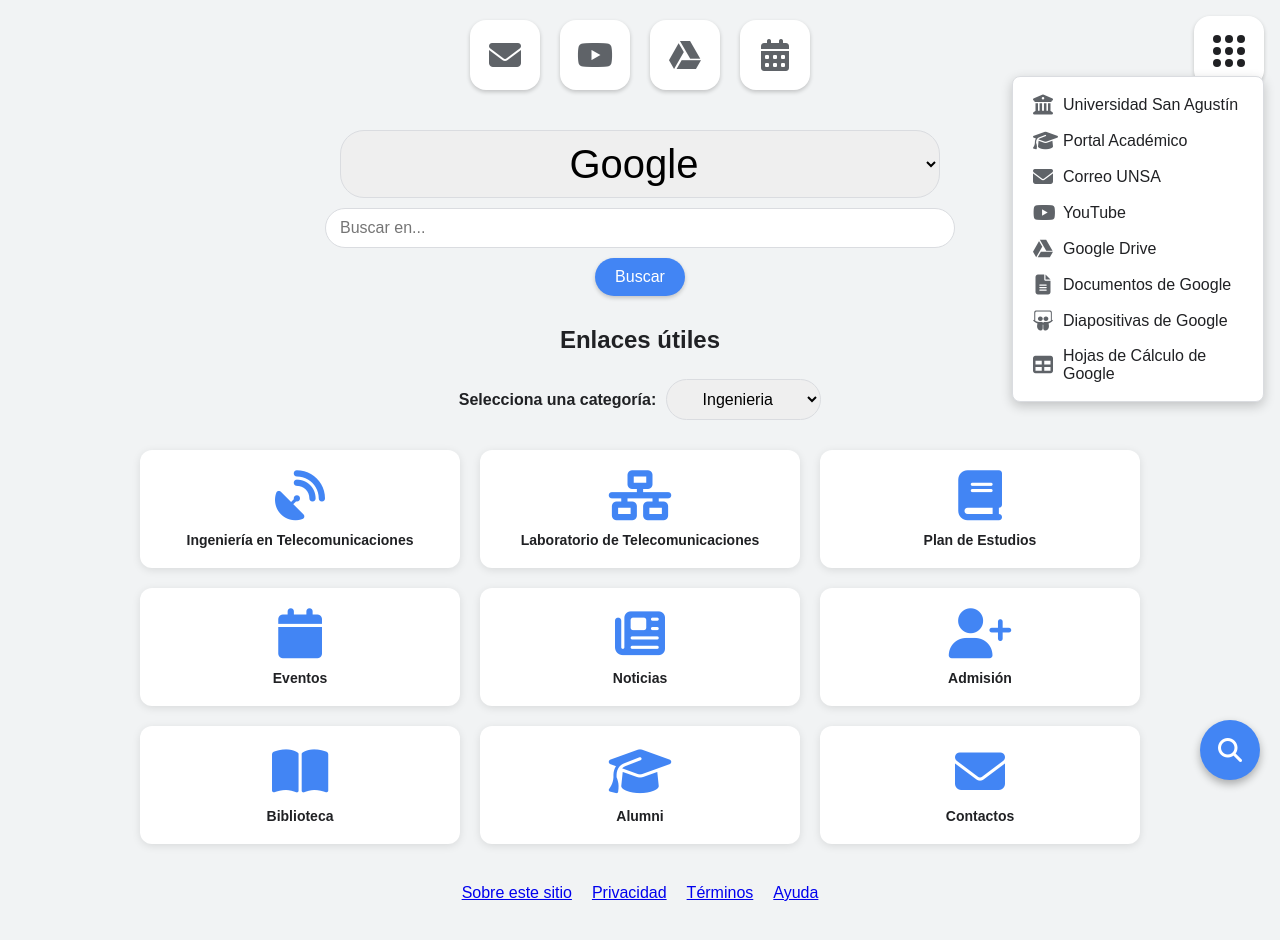
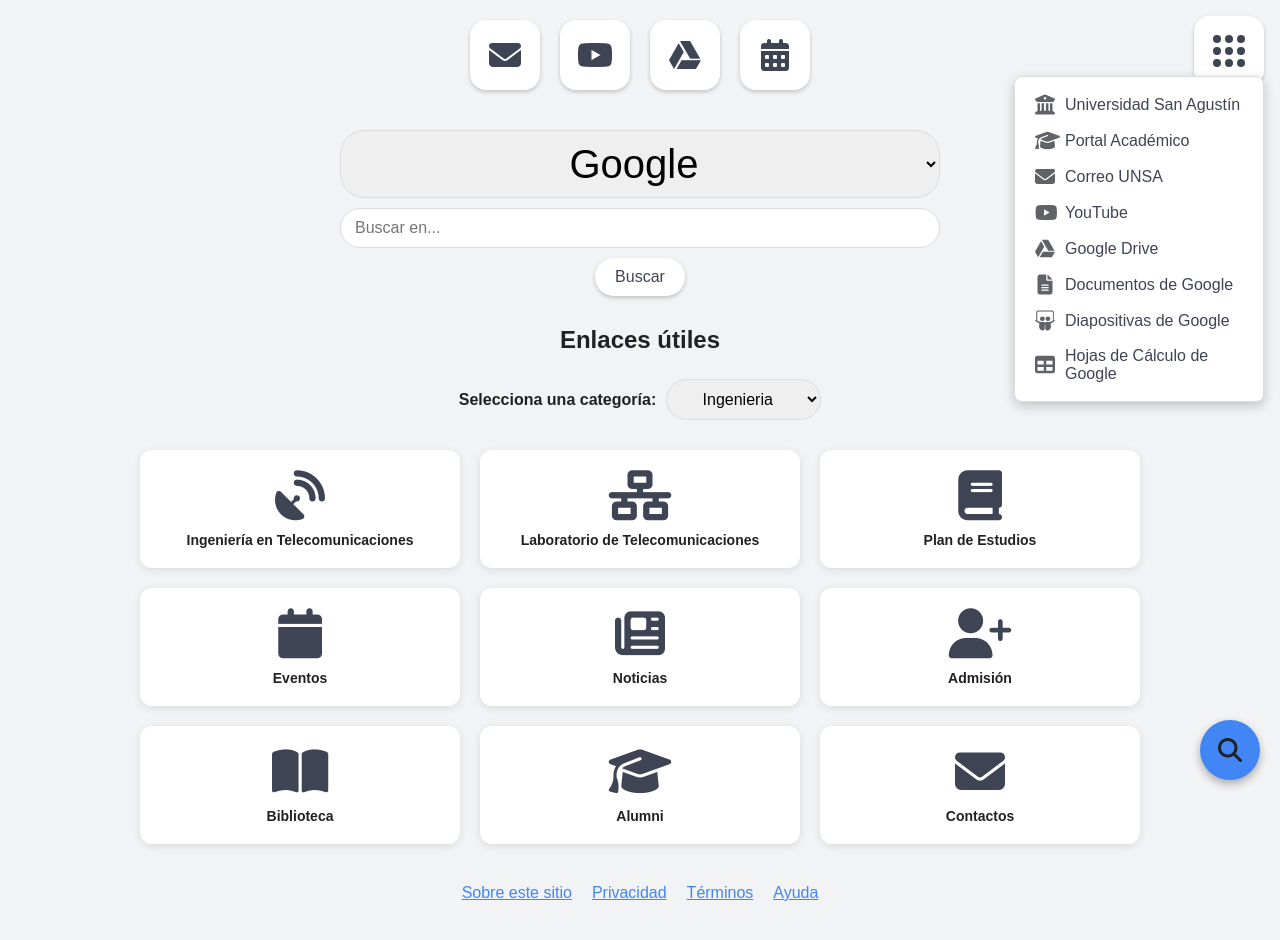
Before and after one commit to tcasaniv/epit-search, a plain HTML site: page index.html in a window 1280 px wide. Both pictures are taken after a click on the element 1229 px from the left and 51 px from the top of the page. Drawn offline with Linux system fonts and the light colour scheme.

Commit message:
Agregar soporte para modo claro y oscuro en los estilos CSS

```diff
--- a/styles.css
+++ b/styles.css
@@ -1,8 +1,66 @@
+* {
+  box-sizing: border-box;
+  margin: 0;
+  padding: 0;
+}
+
+/* Modo claro */
+@media (prefers-color-scheme: light) {
+  :root {
+    --body-bg: #f1f3f4;
+    --body-color: #202124;
+
+    --primary-color: #4285f4;
+    --primary-text-color: #202124;
+
+    --primary-color-hover: #357ae8;
+    --primary-text-color-hover: #3f4454;
+
+    --secondary-color: #f1f3f4;
+    --secondary-text-color: #5f6368;
+
+    --tertiary-color: #fff;
+    --tertiary-text-color: #3f4454;
+
+    --link-color: #4285f4;
+    --border-color: #dadce0;
+  }
+}
+
+/* Modo oscuro */
+@media (prefers-color-scheme: dark) {
+  :root {
+    --body-bg: #101218;
+    --body-color: #ffffff;
+
+    --primary-color: #5f6368;
+    --primary-text-color: #e8eaed;
+
+    --primary-color-hover: #e8eaed;
+    --primary-text-color-hover: #3f4454;
+
+    --secondary-color: #e8eaed;
+    --secondary-text-color: #202124;
+
+    --secondary-color-hover: #e8eaed;
+    --secondary-text-color-hover: #3f4454;
+
+    --tertiary-color: #3f4454;
+    --tertiary-text-color: #e8eaed;
+
+    --tertiary-color-hover: #e8eaed;
+    --tertiary-text-color-hover: #5f6368;
+
+    --link-color: #6ea5ff;
+    --border-color: #303134;
+  }
+}
+
 body {
   font-family: Arial, sans-serif;
   margin: 20px;
-  background-color: #f1f3f4;
-  color: #202124;
+  background-color: var(--body-bg);
+  color: var(--body-color);
   position: relative;
 }
 
@@ -28,10 +86,14 @@ body {
   justify-content: center;
 }
 
+.dots:hover > .dot {
+  background-color: var(--tertiary-color);
+}
+
 .dot {
   width: 8px;
   height: 8px;
-  background-color: #202124;
+  background-color: var(--tertiary-text-color);
   border-radius: 50%;
 }
 
@@ -43,8 +105,8 @@ body {
   width: 250px;
   max-height: 400px;
   overflow-y: auto;
-  background-color: #fff;
-  border: 1px solid #dadce0;
+  background-color: var(--tertiary-color);
+  border: 1px solid var(--border-color);
   border-radius: 8px;
   box-shadow: 0 4px 12px rgba(0, 0, 0, 0.2);
   display: none;
@@ -67,15 +129,16 @@ body {
 }
 
 .menu-dropdown li:hover {
-  background-color: #f1f3f4;
+  background-color: var(--secondary-color);
+  color: var(--secondary-text-color);
 }
 
 .menu-dropdown li i {
   margin-right: 10px;
   font-size: 20px;
-  color: #5f6368;
+  color: var(--secondary-text-color);
   width: 20px;
-	text-align: center;
+  text-align: center;
 }
 
 /* Buscador y dropdown de motor de búsqueda */
@@ -91,14 +154,15 @@ body {
 
 #searchEngine {
   font-size: 2.5rem;
-	text-align: center;
+  text-align: center;
 }
 select > option {
   font-size: 1rem;
-	text-align: center;
+  text-align: center;
 }
 
-#searchInput, #searchEngine {
+#searchInput,
+#searchEngine {
   width: 80%;
   max-width: 600px;
 }
@@ -107,7 +171,7 @@ select,
 input[type="text"] {
   padding: 10px 14px;
   font-size: 16px;
-  border: 1px solid #dadce0;
+  border: 1px solid var(--border-color);
   border-radius: 24px;
   outline: none;
   transition: box-shadow 0.2s, border-color 0.2s;
@@ -115,7 +179,7 @@ input[type="text"] {
 
 select:focus,
 input[type="text"]:focus {
-  border-color: #4285f4;
+  border-color: var(--primary-color);
   box-shadow: 0 0 4px rgba(66, 133, 244, 0.4);
 }
 
@@ -124,15 +188,16 @@ button {
   font-size: 16px;
   border: none;
   border-radius: 24px;
-  background-color: #4285f4;
-  color: #fff;
+  background-color: var(--tertiary-color);
+  color: var(--tertiary-text-color);
   cursor: pointer;
   box-shadow: 0 2px 4px rgba(0, 0, 0, 0.2);
   transition: background-color 0.3s, box-shadow 0.2s;
 }
 
 button:hover {
-  background-color: #357ae8;
+  background-color: var(--primary-color-hover);
+  color: var(--primary-text-color-hover);
   box-shadow: 0 4px 8px rgba(0, 0, 0, 0.3);
 }
 
@@ -164,11 +229,11 @@ label {
   flex-direction: column;
   align-items: center;
   padding: 20px;
-  background-color: #fff;
+  background-color: var(--tertiary-color);
   border-radius: 12px;
   box-shadow: 0 2px 8px rgba(0, 0, 0, 0.1);
   text-decoration: none;
-  color: #202124;
+  color: var(--primary-text-color);
   transition: transform 0.2s, box-shadow 0.2s;
 }
 
@@ -180,12 +245,12 @@ label {
 .menu-item i {
   font-size: 50px;
   margin-bottom: 12px;
-  color: #4285f4;
+  color: var(--tertiary-text-color);
   transition: color 0.2s;
 }
 
 .menu-item:hover i {
-  color: #0b66c2;
+  color: var(--tertiary-text-color-hover);
 }
 
 .menu-item span {
@@ -200,7 +265,7 @@ h2 {
   margin-bottom: 25px;
   font-size: 24px;
   font-weight: 600;
-  color: #202124;
+  color: var(--primary-text-color);
 }
 
 /* App menu estilo similar a Google */
@@ -219,21 +284,26 @@ h2 {
   align-items: center;
   justify-content: center;
   border-radius: 16px;
-  background-color: #fff;
+  background-color: var(--tertiary-color);
+  color: var(--tertiary-text-color);
   box-shadow: 0 2px 4px rgba(0, 0, 0, 0.2);
   cursor: pointer;
   transition: background-color 0.2s, transform 0.2s, box-shadow 0.2s;
 }
 
 .app-icon:hover {
-  background-color: #f1f3f4;
+  background-color: var(--tertiary-color-hover);
   transform: scale(1.05);
   box-shadow: 0 4px 8px rgba(0, 0, 0, 0.3);
+  color: var(--tertiary-text-color-hover);
 }
 
 .app-icon i {
   font-size: 32px;
-  color: #5f6368;
+}
+
+.app-icon i:hover {
+  color: var(--tertiary-text-color-hover);
 }
 
 /* Estilos para la búsqueda ampliada y botón flotante */
@@ -241,8 +311,8 @@ h2 {
   position: fixed;
   bottom: 20px;
   right: 20px;
-  background-color: #4285f4;
-  color: #fff;
+  background-color: var(--primary-color);
+  color: var(--primary-text-color);
   border-radius: 50%;
   width: 60px;
   height: 60px;
@@ -257,7 +327,8 @@ h2 {
 }
 
 .search-float-btn:hover {
-  background-color: #357ae8;
+  background-color: var(--primary-color-hover);
+  color: var(--primary-text-color-hover);
   transform: scale(1.05);
 }
 
@@ -285,7 +356,7 @@ h2 {
 
 /* Contenedor del cuadro expandido */
 .search-box {
-  background: #fff;
+  background: var(--tertiary-color);
   padding: 30px;
   border-radius: 16px;
   width: 90%;
@@ -302,15 +373,15 @@ h2 {
   font-size: 18px;
   padding: 12px 20px;
   border-radius: 24px;
-  border: 1px solid #dadce0;
+  border: 1px solid var(--border-color);
   outline: none;
   margin-right: 10px;
   transition: box-shadow 0.2s, border-color 0.2s;
 }
 
 .search-box input[type="text"]:focus {
-  border-color: #4285f4;
-  box-shadow: 0 0 4px rgba(66, 133, 244, 0.4);
+  border-color: var(--primary-color);
+  box-shadow: 0 0 4px var(--primary-color);
 }
 
 .search-box button {
@@ -318,14 +389,19 @@ h2 {
   font-size: 18px;
   border: none;
   border-radius: 24px;
-  background-color: #4285f4;
-  color: #fff;
+  background-color: var(--primary-color);
+  color: var(--primary-text-color);
   cursor: pointer;
   transition: background-color 0.3s;
 }
 
 .search-box button:hover {
-  background-color: #357ae8;
+  background-color: var(--primary-color-hover);
+  color: var(--primary-text-color-hover);
+}
+
+a {
+  color: var(--link-color);
 }
 
 /* Animacion para el zoom del cuadro de búsqueda */
```
